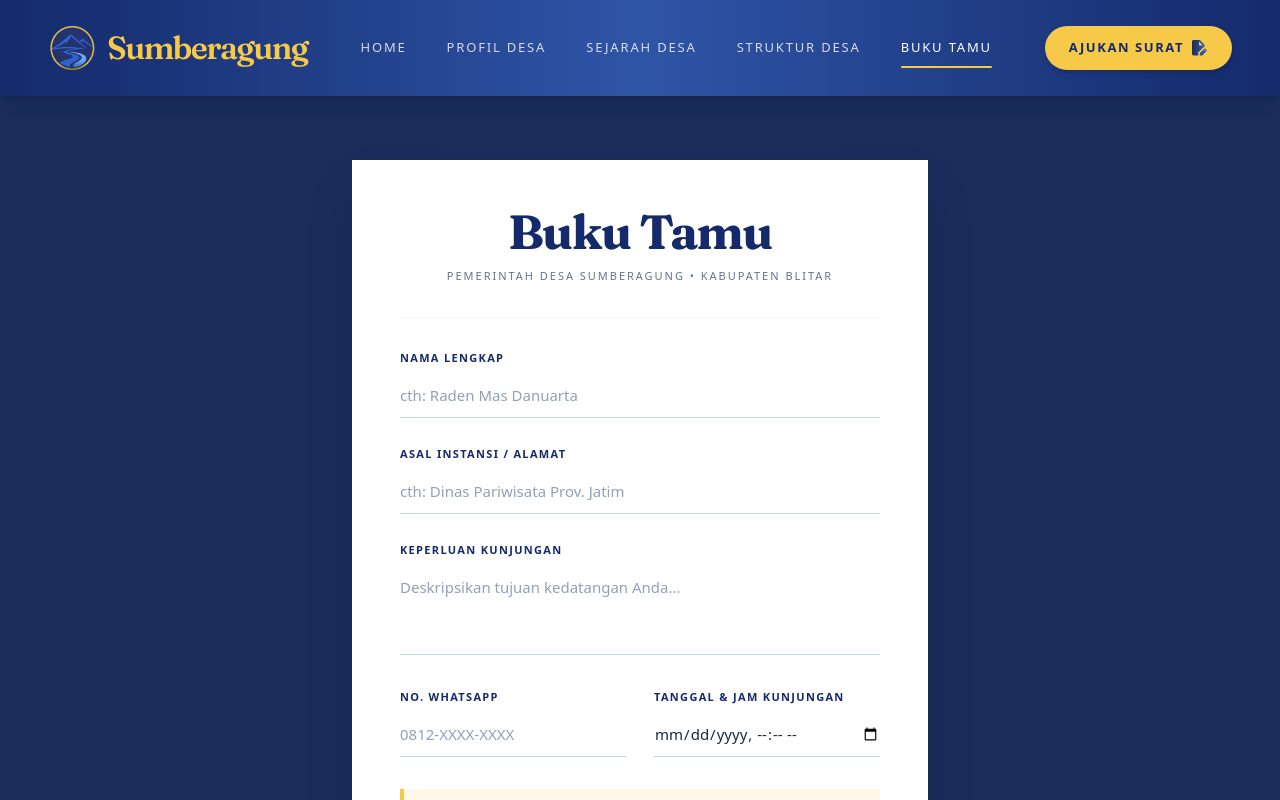
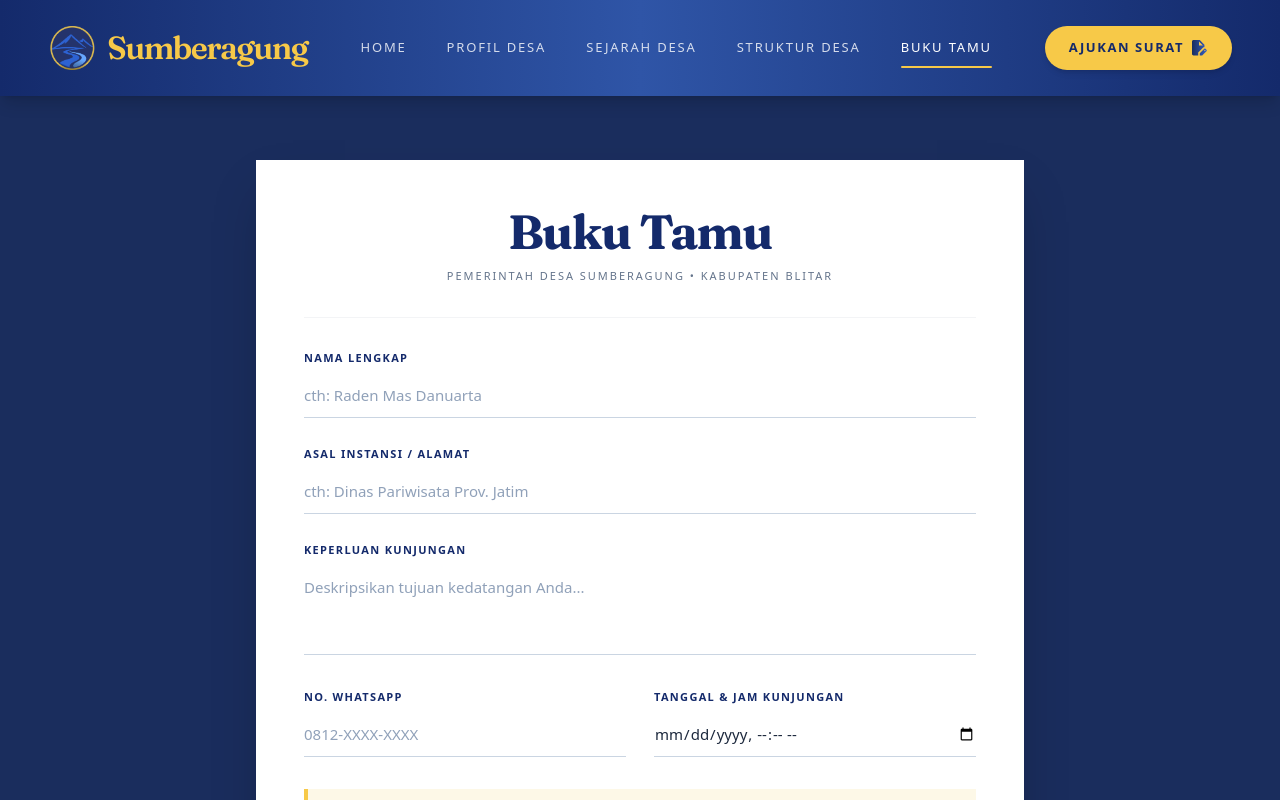
Before and after one commit to rahmanzaky/sumberagung-mmd26-website, a Next.js app in the folder web/: page /buku-tamu in a window 1280 px wide. Shown: the top 800 px of the page. Built offline with nearby package versions, Linux system fonts and the light colour scheme.

Commit message:
feat(buku-tamu): change width

```diff
--- a/web/src/feature/public/buku-tamu/container/BukuTamuPublicContainer.tsx
+++ b/web/src/feature/public/buku-tamu/container/BukuTamuPublicContainer.tsx
@@ -60,7 +60,7 @@ export default function BukuTamuPublicContainer() {
 
   return (
     <section className="bg-[var(--color-primary-deepdark)] px-4 py-12 sm:px-6 sm:py-16">
-      <div className="mx-auto w-full max-w-xl bg-white p-8 shadow-2xl sm:p-12">
+      <div className="mx-auto w-full max-w-3xl bg-white p-8 shadow-2xl sm:p-12">
         <form action={formAction}>
           {/* Judul */}
           <div className="text-center">
```
